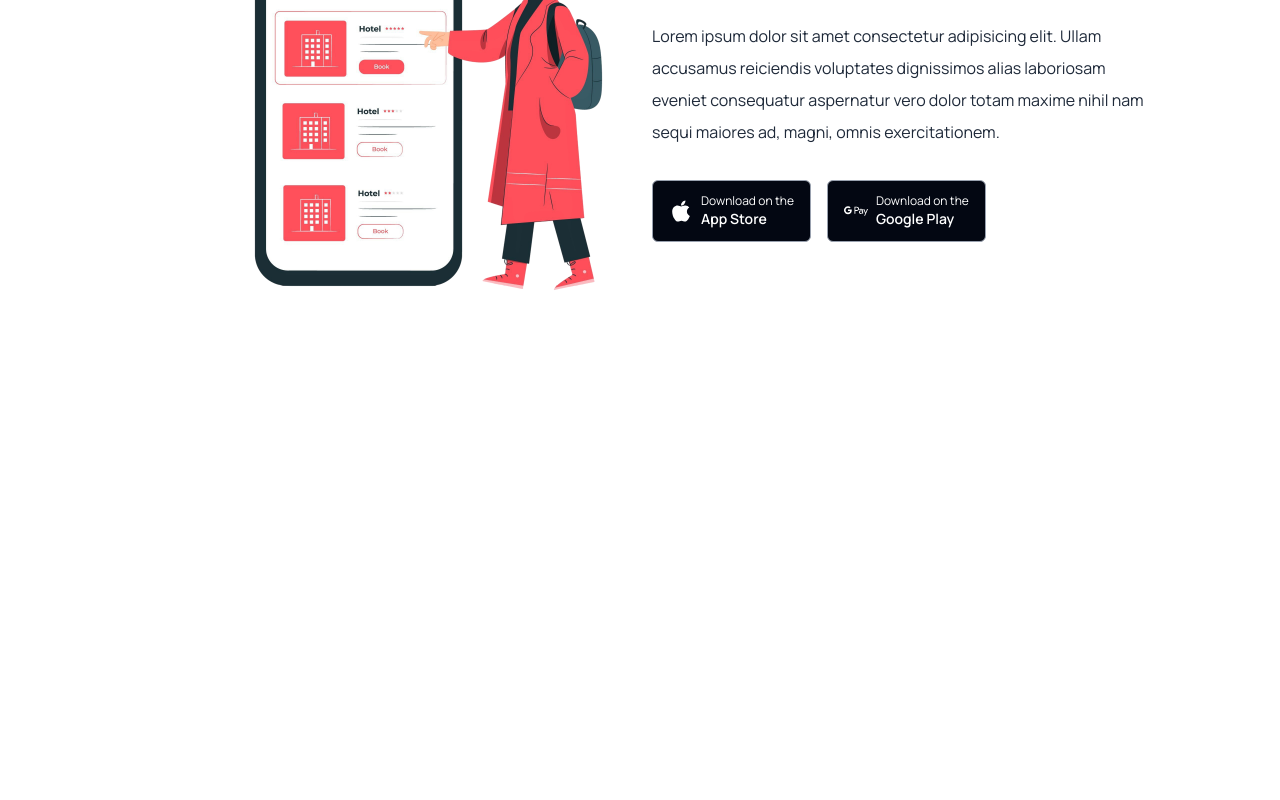
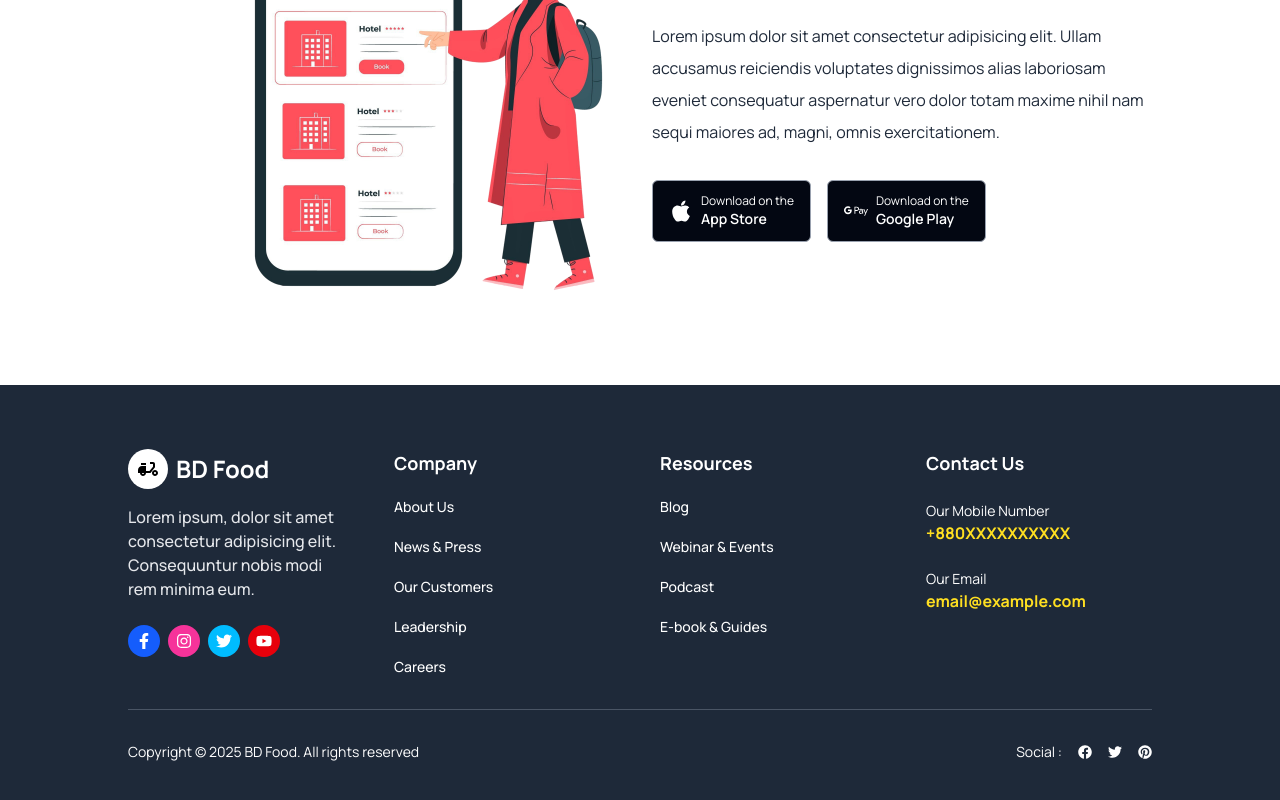
Before and after one commit to mehedikhan3281/food-delivery-landing, a Next.js app: page / in a window 1280 px wide. Shown: the part 5000-5800 px from the top of the page. Before the commit the page ends 5385 px from the top, so only its background shows below. Built offline with nearby package versions, Linux system fonts and the light colour scheme.

Commit message:
added footer

```diff
--- a/src/app/globals.css
+++ b/src/app/globals.css
@@ -1,3 +1,9 @@
 @import "tailwindcss";
 
+@layer components {
+    .footer_link {
+        @apply text-white font-medium cursor-pointer text-sm hover:text-yellow-300 w-fit
+    }
+}
+
 @custom-variant dark (&:where(.dark, .dark *));
--- a/src/app/layout.tsx
+++ b/src/app/layout.tsx
@@ -3,6 +3,7 @@ import { Manrope } from "next/font/google";
 import "./globals.css";
 import ResponsiveNavbar from "@/components/Shared/Navbar/ResponsiveNavbar";
 import Provider from "@/components/HOC/Provider";
+import Footer from "@/components/Shared/Footer/Footer";
 
 const font = Manrope({
   weight: ["200", "300", "400", "500", "600", "700", "800"],
@@ -27,6 +28,7 @@ export default function RootLayout({
         <Provider>
           <ResponsiveNavbar />
           {children}
+          <Footer/>
         </Provider>
       </body>
     </html>
--- /dev/null
+++ b/src/components/Shared/Footer/Footer.tsx
@@ -0,0 +1,86 @@
+import React from 'react';
+import { FaFacebook, FaFacebookF, FaInstagram, FaPinterest, FaTwitter, FaYoutube } from 'react-icons/fa';
+import { MdDeliveryDining } from 'react-icons/md';
+
+const Footer = () => {
+    return (
+        <div className='py-16 bg-gray-800'>
+            <div className='w-[80%] mx-auto items-start grid-cols-1 sm:grid-cols-2 grid md:grid-cols-2 lg:grid-cols-4 gap-10'>
+                <div>
+                    <div className='flex items-center space-x-2'>
+                        <div className='w-10 h-10 bg-white rounded-full flex items-center justify-center flex-col'>
+                            <MdDeliveryDining className='w-6 h-6 text-black'/>
+                        </div>
+                        <h1 className='text-xl hidden sm:block md:text-2xl text-white font-bold'>
+                            BD Food
+                        </h1>
+                    </div>
+                    <p className='mt-4 text-gray-200 font-medium'>
+                        Lorem ipsum, dolor sit amet consectetur adipisicing elit. Consequuntur nobis modi rem minima eum.
+                    </p>
+                    <div className='mt-6 flex items-center space-x-2'>
+                        <div className='flex items-center justify-center flex-col w-8 h-8 bg-blue-600 text-white rounded-full'>
+                            <FaFacebookF/>
+                        </div>
+                        <div className='flex items-center justify-center flex-col w-8 h-8 bg-pink-500 text-white rounded-full'>
+                            <FaInstagram/>
+                        </div>
+                        <div className='flex items-center justify-center flex-col w-8 h-8 bg-sky-400 text-white rounded-full'>
+                            <FaTwitter/>
+                        </div>
+                        <div className='flex items-center justify-center flex-col w-8 h-8 bg-red-600 text-white rounded-full'>
+                            <FaYoutube/>
+                        </div>
+                    </div>
+                </div>
+
+                <div className='space-y-5'>
+                    <h1 className='text-lg font-bold text-white'>Company </h1>
+                    <p className='footer_link'>About Us</p>
+                    <p className='footer_link'>News & Press</p>
+                    <p className='footer_link'>Our Customers</p>
+                    <p className='footer_link'>Leadership</p>
+                    <p className='footer_link'>Careers</p>
+                </div>
+
+                <div className='space-y-5'>
+                    <h1 className='text-lg font-bold text-white'>Resources </h1>
+                    <p className='footer_link'>Blog</p>
+                    <p className='footer_link'>Webinar & Events</p>
+                    <p className='footer_link'>Podcast</p>
+                    <p className='footer_link'>E-book & Guides</p>
+                </div>
+
+                <div>
+                    <h1 className='text-lg font-bold text-white'>Contact Us</h1>
+                    <div className='mt-6'>
+                        <h1 className='text-sm text-white'>Our Mobile Number</h1>
+                        <h1 className='text-base font-bold text-yellow-300'>+880XXXXXXXXXX</h1>
+                    </div>
+                    <div className='mt-6'>
+                        <h1 className='text-sm text-white'>Our Email</h1>
+                        <h1 className='text-base font-bold text-yellow-300'>email@example.com</h1>
+                    </div>
+                </div>
+            </div>
+
+            <div className='mt-8 w-[80%] mx-auto border-t pt-8 flex flex-col md:flex-row justify-between items-center text-gray-600 text-sm'>
+                <p className='text-center text-white md:text-left'>Copyright © 2025 BD Food. All rights reserved</p>
+                <div className='flex items-center text-white space-x-4 mt-4 md:mt-0'>
+                    <span>Social : </span>
+                    <span className='hover:text-gray-500 text-white'>
+                        <FaFacebook/>
+                    </span>
+                    <span className='hover:text-gray-500 text-white'>
+                        <FaTwitter/>
+                    </span>
+                    <span className='hover:text-gray-500 text-white'>
+                        <FaPinterest/>
+                    </span>
+                </div>
+            </div>
+        </div>
+    );
+};
+
+export default Footer;
```
